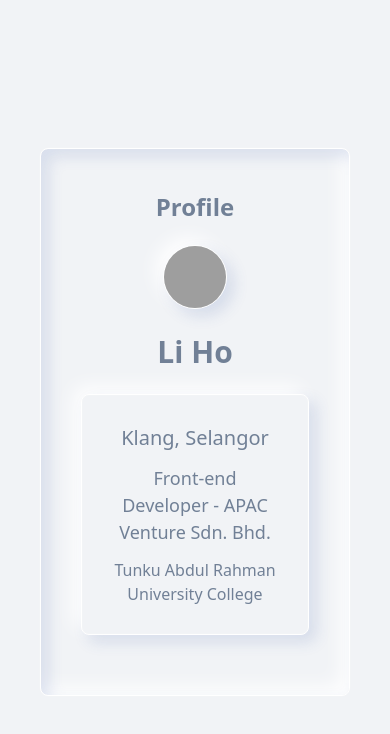
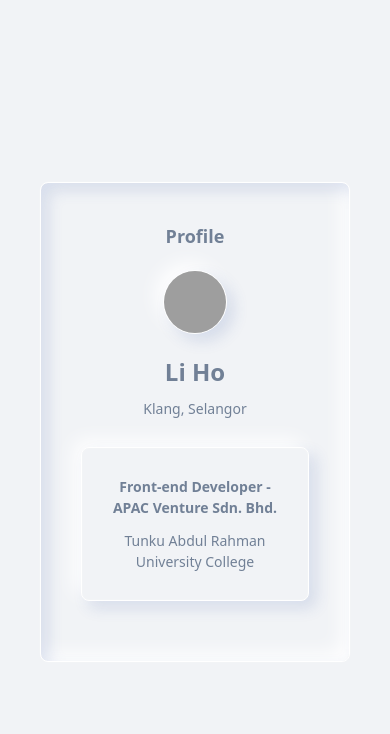
Before and after one commit to liho98/liho98.github.io, a Vue app: page / in a window 390 px wide. Shown: the top 734 px of the page. Built offline with nearby package versions, Linux system fonts and the light colour scheme; grey boxes are pictures that could not be loaded.

Commit message:
chore: ui amendment

```diff
--- a/src/views/Profile.vue
+++ b/src/views/Profile.vue
@@ -4,7 +4,7 @@
       <div
         class="neumorphism-inset-transition flex flex-col items-center w-full max-w-screen-lg h-auto rounded-lg p-10"
       >
-        <b class="text-2xl">Profile</b>
+        <b class="text-lg md:text-xl">Profile</b>
 
         <div class="neumorphism-transition w-16 h-16 rounded-full my-5">
           <img
@@ -14,12 +14,13 @@
           />
         </div>
 
-        <b class="leading-normal text-3xl">Li Ho</b>
-
+        <b class="leading-normal text-2xl md:text-3xl">Li Ho</b>
+        <p class="text-sm md:text-base m-1 p-1">Klang, Selangor</p>
         <div class="neumorphism-transition w-full h-auto rounded-lg p-5 my-5">
-          <p class="text-xl m-1 p-1">Klang, Selangor</p>
-          <p class="text-lg m-1 p-1">Front-end Developer - APAC Venture Sdn. Bhd.</p>
-          <p class="text-md m-1 p-1">Tunku Abdul Rahman University College</p>
+          <p class="text-sm md:text-base m-1 p-1">
+            <b>Front-end Developer - APAC Venture Sdn. Bhd.</b>
+          </p>
+          <p class="text-sm md:text-base m-1 p-1">Tunku Abdul Rahman University College</p>
         </div>
       </div>
     </section>
```
